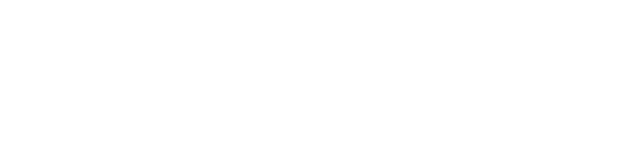
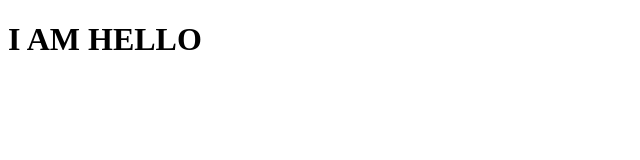
Before and after one commit to PardonOurDust/2024-demo, a plain HTML site: page index.html in a window 1280 px wide. Shown: the whole page, without its empty margins (0-640 px from the left). Drawn offline with Linux system fonts and the light colour scheme.

Commit message:
UPDATE main heading in home page

```diff
--- a/index.html
+++ b/index.html
@@ -6,6 +6,6 @@
     <title>Document</title>
 </head>
 <body>
-
+    <h1>I AM HELLO</h1>
 </body>
 </html>
```
